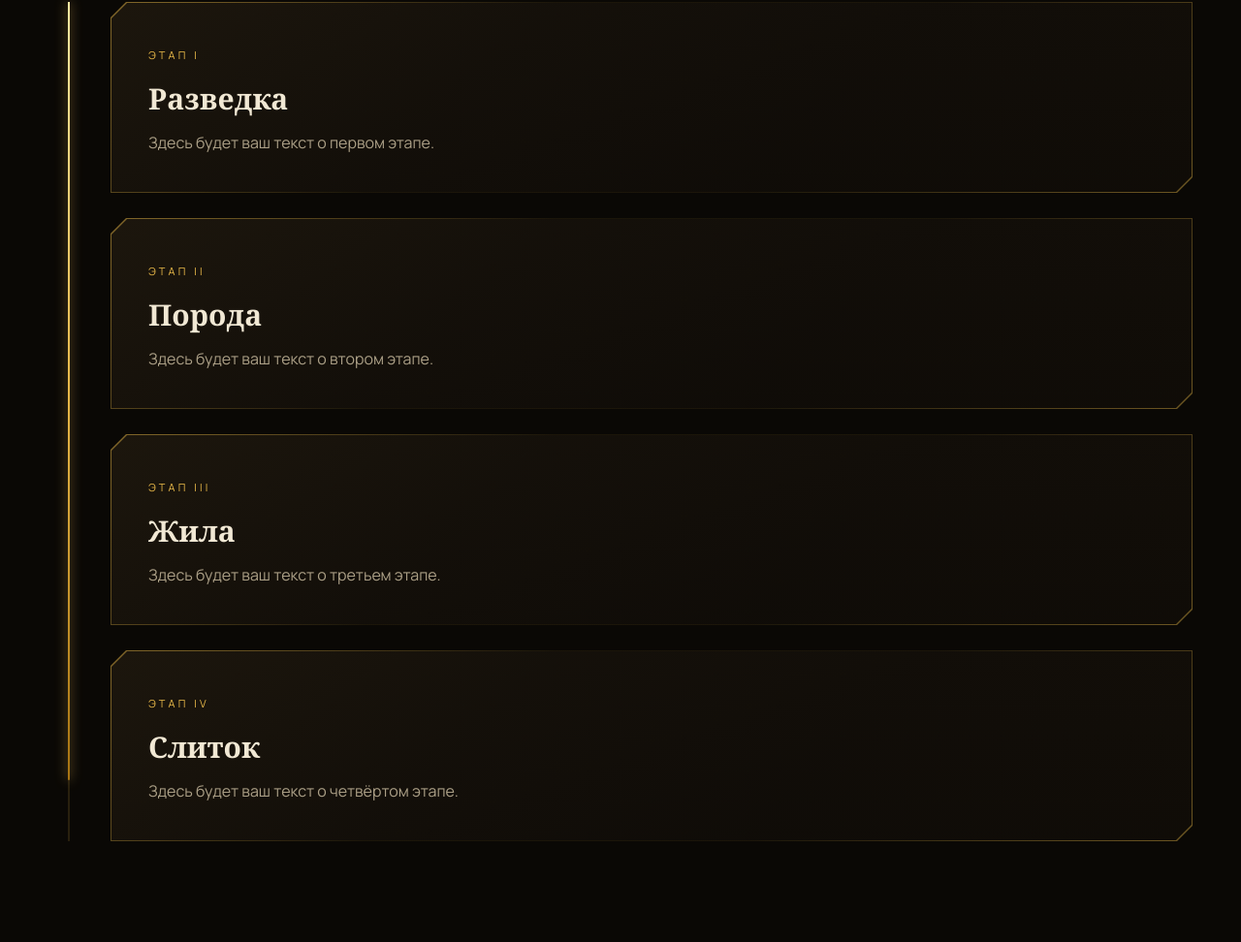
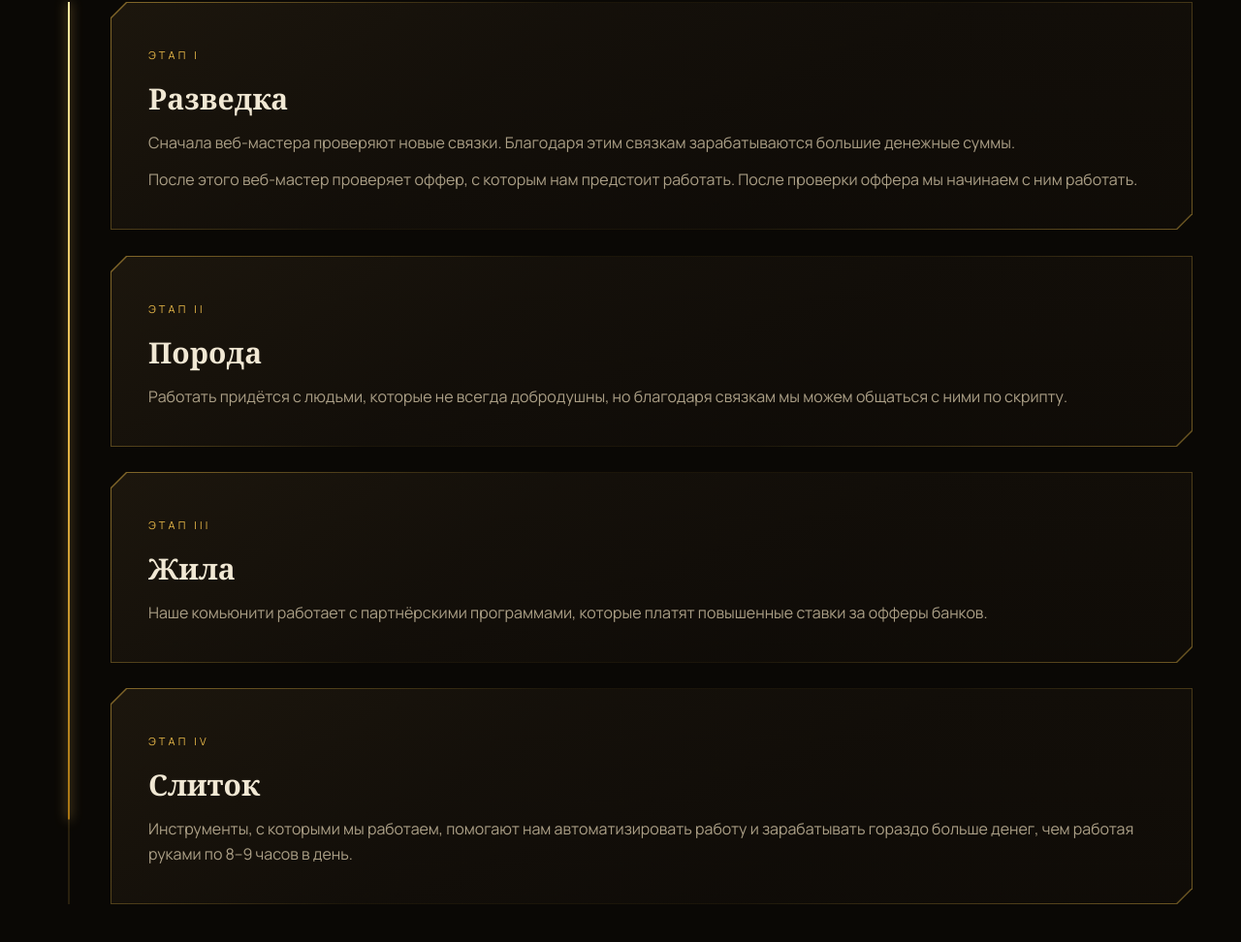
Before and after one commit to kretproduct/THE-GOLDEN-VEIN, a plain HTML site: page index.html in a window 1280 px wide. Shown: the part 2221-3193 px from the top of the page at 97% size. Drawn offline with nearby package versions, Linux system fonts and the light colour scheme; animation ran at ten frames a second.

Commit message:
Add copy for the four path steps on the home page
Co-Authored-By: Claude Fable 5.2 <noreply@anthropic.com>
Claude-Session: https://claude.ai/code/session_01Vy4TSRyidaeDsEHMAkntHs

```diff
--- a/assets/css/style.css
+++ b/assets/css/style.css
@@ -158,6 +158,7 @@ section { padding: clamp(64px, 10vw, 130px) 0; position: relative; }
 .card .num { font-family: var(--serif); font-size: 54px; line-height: 1; font-style: italic; }
 .card h3 { font-family: var(--serif); font-weight: 600; font-size: clamp(24px, 2.4vw, 30px); line-height: 1.15; margin: 18px 0 12px; }
 .card p { color: var(--muted); font-size: 16px; }
+.card p + p { margin-top: 12px; }
 
 .blocks { display: grid; grid-template-columns: repeat(12, 1fr); gap: 20px; }
 .blocks .card { grid-column: span 6; }
--- a/index.html
+++ b/index.html
@@ -109,22 +109,23 @@
       <article class="step card"><div class="in">
         <span class="tag">Этап I</span>
         <h3>Разведка</h3>
-        <p>Здесь будет ваш текст о первом этапе.</p>
+        <p>Сначала веб-мастера проверяют новые связки. Благодаря этим связкам зарабатываются большие денежные суммы.</p>
+        <p>После этого веб-мастер проверяет оффер, с которым нам предстоит работать. После проверки оффера мы начинаем с ним работать.</p>
       </div></article>
       <article class="step card"><div class="in">
         <span class="tag">Этап II</span>
         <h3>Порода</h3>
-        <p>Здесь будет ваш текст о втором этапе.</p>
+        <p>Работать придётся с людьми, которые не всегда добродушны, но благодаря связкам мы можем общаться с ними по скрипту.</p>
       </div></article>
       <article class="step card"><div class="in">
         <span class="tag">Этап III</span>
         <h3>Жила</h3>
-        <p>Здесь будет ваш текст о третьем этапе.</p>
+        <p>Наше комьюнити работает с партнёрскими программами, которые платят повышенные ставки за офферы банков.</p>
       </div></article>
       <article class="step card"><div class="in">
         <span class="tag">Этап IV</span>
         <h3>Слиток</h3>
-        <p>Здесь будет ваш текст о четвёртом этапе.</p>
+        <p>Инструменты, с которыми мы работаем, помогают нам автоматизировать работу и зарабатывать гораздо больше денег, чем работая руками по 8–9 часов в день.</p>
       </div></article>
     </div>
   </div>
```
